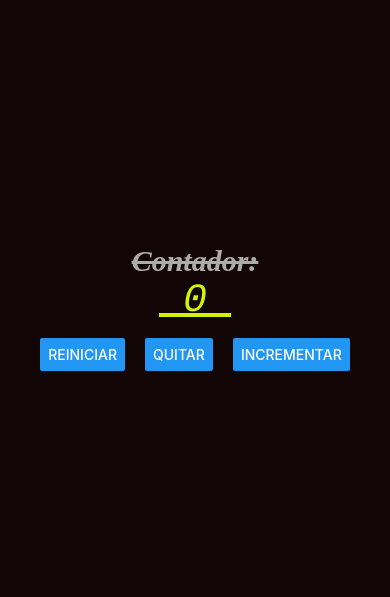
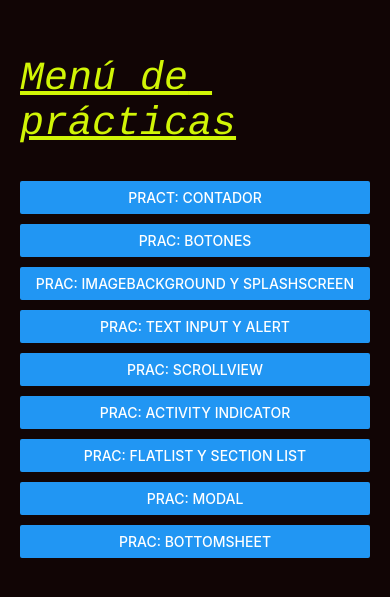
Before and after one commit to soffhernandez/PAM212, a React Native app in the folder intro/: screen / in a window 390 px wide. Shown: the part 115-712 px from the top of the page. Built offline with nearby package versions, Linux system fonts and the light colour scheme.

Commit message:
cambios en archivos del intro

```diff
--- a/intro/App.js
+++ b/intro/App.js
@@ -1,7 +1,8 @@
 import ContadorScreen from './screens/ContadorScreen';
+import MenuScreen from './screens/MenuScreen';
 
 export default function App() {
   return (
-    <ContadorScreen />
+   <MenuScreen/>
   );
 }
--- a/intro/package.json
+++ b/intro/package.json
@@ -10,6 +10,7 @@
   },
   "dependencies": {
     "expo": "~54.0.12",
+    "expo-splash-screen": "^31.0.10",
     "expo-status-bar": "~3.0.8",
     "react": "19.1.0",
     "react-dom": "19.1.0",
--- /dev/null
+++ b/intro/screens/BotonesScreen.js
@@ -0,0 +1,11 @@
+import { Text, StyleSheet, View } from 'react-native'
+
+export default function BotonesScreen(){
+    return (
+      <View>
+        <Text>BotonesScreen proximamente...</Text>
+      </View>
+    )
+}
+
+const styles = StyleSheet.create({})
--- /dev/null
+++ b/intro/screens/ImagenesScreen.js
@@ -0,0 +1,180 @@
+import React, { useEffect, useRef, useState } from "react";
+import { View, Text, Animated, StyleSheet, Dimensions } from "react-native";
+import * as SplashScreen from "expo-splash-screen";
+import { Button } from "react-native-web";
+import { ImageBackground } from "react-native";
+
+SplashScreen.preventAutoHideAsync();
+
+const { width, height } = Dimensions.get("window");
+
+export default function SplashScreenPro() {
+  const [showMain, setShowMain] = useState(false); // controla la pantalla principal
+
+  // Animaciones Splash
+  const fadeLogo = useRef(new Animated.Value(0)).current;
+  const scaleLogo = useRef(new Animated.Value(0.5)).current;
+  const rotateLogo = useRef(new Animated.Value(0)).current;
+  const slideText = useRef(new Animated.Value(height / 2)).current;
+  const fadeOut = useRef(new Animated.Value(1)).current;
+
+
+  useEffect(() => {
+    // Animación inicial del logo: fade + scale + rotación
+    Animated.parallel([
+      Animated.timing(fadeLogo, {
+        toValue: 1,
+        duration: 1200,
+        useNativeDriver: false,
+      }),
+      Animated.spring(scaleLogo, {
+        toValue: 1,
+        friction: 5,
+        useNativeDriver: false,
+      }),
+      Animated.timing(rotateLogo, {
+        toValue: 1,
+        duration: 1200,
+        useNativeDriver: false,
+      }),
+    ]).start();
+
+    // Animación del texto: slide + fade
+    Animated.timing(slideText, {
+      toValue: 0,
+      duration: 1000,
+      useNativeDriver: false,
+      delay: 800,
+    }).start();
+
+    // Después de 3s, fade-out del Splash y mostrar contenido principal
+    const timer = setTimeout(async () => {
+      Animated.timing(fadeOut, {
+        toValue: 0,
+        duration: 800,
+        useNativeDriver: false,
+      }).start(async () => {
+        await SplashScreen.hideAsync(); // oculta splash de Expo
+        setShowMain(true); // muestra contenido principal
+      });
+    }, 3000);
+
+    return () => clearTimeout(timer);
+  }, []);
+
+  const rotateInterpolate = rotateLogo.interpolate({
+    inputRange: [0, 1],
+    outputRange: ["0deg", "10deg"],
+  });
+
+  if (showMain) {
+    return (
+    <ImageBackground
+      source={require("../assets/fondo3.png")}
+      style={styles.background}
+      resizeMode='cover' // 'cover' hace que la imagen llene toda la pantalla
+    >
+      <View style={styles.content}>
+        <Text style={styles.text}>¡Bienvenido!</Text>
+
+
+
+      </View>
+    </ImageBackground>
+  );
+}
+
+
+  // Splash animado
+  return (
+    <Animated.View style={[styles.container, { opacity: fadeOut }]}>
+      <Animated.Image
+        source={require("../assets/icono.jpg")}
+        resizeMode="contain"
+        style={[
+          styles.logoImage,
+          {
+            opacity: fadeLogo,
+            transform: [{ scale: scaleLogo }, { rotate: rotateInterpolate }],
+          },
+        ]}
+      />
+      <Animated.Text
+        style={[styles.text, { transform: [{ translateY: slideText }] }]}
+      >
+        ¡ImageBackground & Splash Screen!
+      </Animated.Text>
+      <Animated.View
+        style={[
+          styles.loader,
+          {
+            opacity: fadeLogo,
+            transform: [
+              {
+                translateX: slideText.interpolate({
+                  inputRange: [0, height / 2],
+                  outputRange: [0, -50],
+                }),
+              },
+            ],
+          },
+        ]}
+      />
+    </Animated.View>
+  );
+}
+
+const styles = StyleSheet.create({
+  container: {
+    flex: 1,
+    backgroundColor: "#007bffff",
+    justifyContent: "center",
+    alignItems: "center",
+  },
+  text: {
+    fontSize: 40,
+    fontWeight: "bold",
+    color: "#fff",
+    marginBottom: 30,
+  },
+  loader: {
+    width: 60,
+    height: 6,
+    backgroundColor: "#fff",
+    borderRadius: 3,
+  },
+  logoImage: {
+    width: 300,
+    height: 300,
+    marginBottom: 5,
+  },
+  mainContainer: {
+    flex: 1,
+    backgroundColor: "#fff",
+    justifyContent: "center",
+    alignItems: "center",
+  },
+  mainText: {
+    fontSize: 32,
+    fontWeight: "bold",
+    color: "#007bffff",
+  },
+  background: {
+    flex: 1,               // ocupa toda la pantalla
+    width: '100%',         // ancho completo
+    height: '100%',        // alto completo
+    justifyContent: 'center',
+    alignItems: 'center',
+  },
+  content: {
+    backgroundColor: 'rgba(0, 0, 0, 0.5)',
+    padding: 20,
+    borderRadius: 10,
+  },
+  text: {
+    color: 'white',
+    fontSize: 24,
+    marginBottom: 10,
+    textAlign: 'center',
+  }
+});
--- /dev/null
+++ b/intro/screens/MenuScreen.js
@@ -0,0 +1,91 @@
+import React, { useState } from 'react';
+import { Text, StyleSheet, View, Button } from 'react-native';
+import ContadorScreen from './ContadorScreen';
+import BotonesScreen from './BotonesScreen';
+import ImagenesScreen from './ImagenesScreen';
+
+
+export default function MenuScreen() {
+  const [screen, setScreen] = useState('menu');
+
+switch (screen) {
+    case 'contador':
+      return <ContadorScreen />;
+
+    case 'botones':
+      return <BotonesScreen />;
+
+    case 'imagen':
+      return <ImagenesScreen />;
+
+    case 'textinputalert':
+      return <TextInputAlertScreen />;
+
+    case 'scrollview':
+      return <ScrollViewScreen />;
+
+    case 'activity':
+      return <ActivityIndicatorScreen />;
+
+    case 'flatlist':
+      return <FlatListSectionListScreen />;
+
+    case 'modal':
+      return <ModalScreen />;
+
+    case 'bottomsheet':
+      return <BottomSheetScreen />;
+
+    case 'menu':
+    default:
+      return (
+        <View style={styles.container}>
+          <Text style={styles.texto2}>Menú de prácticas</Text>
+
+          <View style={styles.contenedorBotones}>
+            <Button onPress={() => setScreen('contador')} title="Pract: Contador" />
+            <Button onPress={() => setScreen('botones')} title="Prac: Botones" />
+            <Button onPress={() => setScreen('imagen')} title="Prac: ImageBackground y SplashScreen" />
+            <Button onPress={() => setScreen('imagen')} title="Prac: Text Input y Alert" />
+            <Button onPress={() => setScreen('contador')} title="Prac: Scrollview" />
+            <Button onPress={() => setScreen('botones')} title="Prac: Activity Indicator" />
+            <Button onPress={() => setScreen('contador')} title="Prac: FlatList y Section List" />
+            <Button onPress={() => setScreen('botones')} title="Prac: Modal" />
+            <Button onPress={() => setScreen('botones')} title="Prac: BottomSheet" />
+          </View>
+        </View>
+      );
+  }
+}
+
+const styles = StyleSheet.create({
+  container: {
+    flex: 1,
+    backgroundColor: 'rgba(17, 5, 5, 1)',
+    alignItems: 'center',
+    justifyContent: 'center',
+    padding: 20,
+  },
+  texto: {
+    color: 'rgba(172, 172, 172, 1)',
+    fontSize: 30,
+    fontFamily: 'Times New Roman',
+    fontWeight: '900',
+    fontStyle: 'italic',
+    textDecorationLine: 'line-through',
+  },
+  texto2: {
+    color: 'rgba(209, 245, 6, 1)',
+    fontSize: 40,
+    fontFamily: 'Courier',
+    fontWeight: '400',
+    fontStyle: 'italic',
+    textDecorationLine: 'underline',
+    marginBottom: 20,
+  },
+  contenedorBotones: {
+    marginTop: 15,
+    gap: 10,
+    width: '100%',
+  },
+});
```
Also changed, not shown: intro/screens/descarga.jpeg (added), 1 other file (tests, documents, lock files or other folders).
